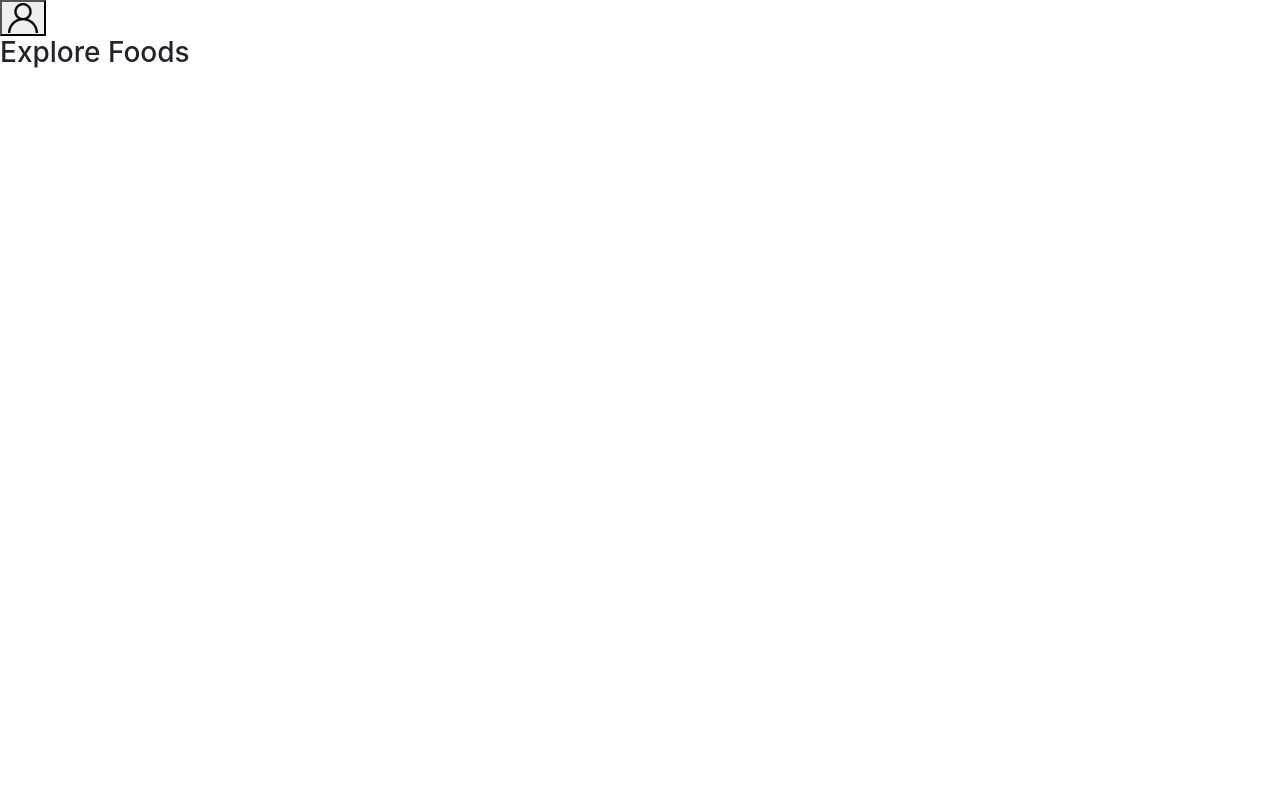
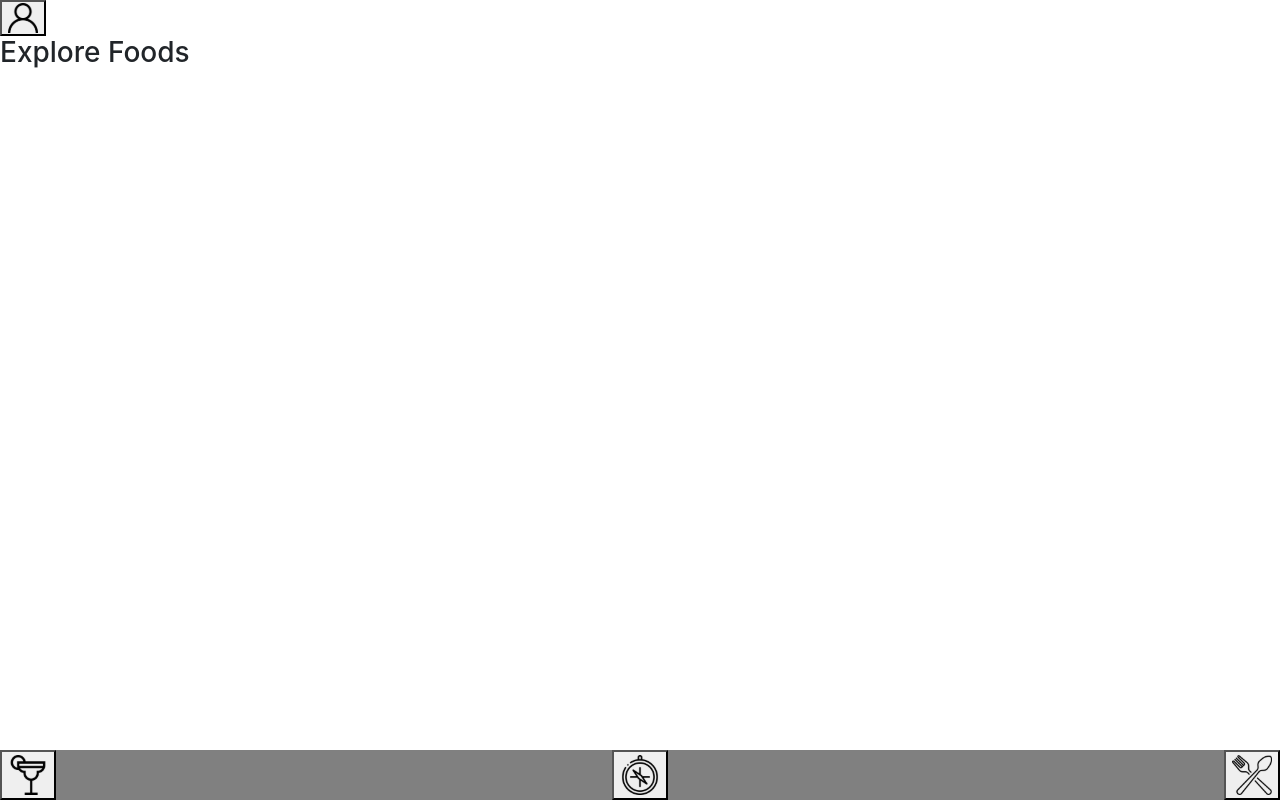
Before and after one commit to imsamuelcovalero/Project-Recipes-App, a React (Create React App) app: page /explore/foods in a window 1280 px wide. Built offline with nearby package versions, Linux system fonts and the light colour scheme.

Commit message:
Feat: Implementa o footer nas paginas corretas e adiciona o css para deixar fixo no rodape das paginas

```diff
--- /dev/null
+++ b/src/Components/Footer.css
@@ -0,0 +1,11 @@
+.footer-container {
+  background-color: grey;
+  bottom: 0px;
+  display: flex;
+  height: 50px;
+  justify-content: space-between;
+  left: 0px;
+  margin-bottom: 0px;
+  position: fixed;
+  right: 0px;
+}
--- a/src/Components/Footer.js
+++ b/src/Components/Footer.js
@@ -1,16 +1,19 @@
 import React from 'react';
+import { useHistory } from 'react-router-dom';
 import drinkIcon from '../images/drinkIcon.svg';
 import exploreIcon from '../images/exploreIcon.svg';
 import mealIcon from '../images/mealIcon.svg';
+import './Footer.css';
 
 function Footer() {
+  const history = useHistory();
   return (
-    <div data-testid="footer">
+    <div data-testid="footer" className="footer-container">
       <button
         type="button"
         src={ drinkIcon }
         data-testid="drinks-bottom-btn"
-        // onClick={ () => history.push('/profile') }
+        onClick={ () => history.push('/drinks') }
       >
         <img src={ drinkIcon } alt="profile" />
       </button>
@@ -19,7 +22,7 @@ function Footer() {
         type="button"
         src={ exploreIcon }
         data-testid="explore-bottom-btn"
-        // onClick={ () => history.push('/profile') }
+        onClick={ () => history.push('/explore') }
       >
         <img src={ exploreIcon } alt="profile" />
       </button>
@@ -28,7 +31,7 @@ function Footer() {
         type="button"
         src={ mealIcon }
         data-testid="food-bottom-btn"
-        // onClick={ () => history.push('/profile') }
+        onClick={ () => history.push('/foods') }
       >
         <img src={ mealIcon } alt="profile" />
       </button>
--- a/src/pages/Drinks.js
+++ b/src/pages/Drinks.js
@@ -1,6 +1,7 @@
 import React from 'react';
 import Header from '../Components/Header';
 import FoodAndDrinkCard from '../Components/FoodAndDrinkCard';
+import Footer from '../Components/Footer';
 
 function Drinks() {
   return (
@@ -8,6 +9,7 @@ function Drinks() {
       <Header title="Drinks" />
       <p>Drinks</p>
       <FoodAndDrinkCard />
+      <Footer />
     </div>
   );
 }
--- a/src/pages/DrinksIngredients.js
+++ b/src/pages/DrinksIngredients.js
@@ -1,9 +1,13 @@
 import React from 'react';
 import HeaderNoSearch from '../Components/HeaderNoSearch';
+import Footer from '../Components/Footer';
 
 function DrinksIngredients() {
   return (
-    <HeaderNoSearch title="Explore Ingredients" shouldRenderMagnifier />
+    <div>
+      <HeaderNoSearch title="Explore Ingredients" shouldRenderMagnifier />
+      <Footer />
+    </div>
   );
 }
 
--- a/src/pages/Explore.js
+++ b/src/pages/Explore.js
@@ -1,9 +1,13 @@
 import React from 'react';
+import Footer from '../Components/Footer';
 import HeaderNoSearch from '../Components/HeaderNoSearch';
 
 function Explore() {
   return (
-    <HeaderNoSearch title="Explore" shouldRenderMagnifier />
+    <div>
+      <HeaderNoSearch title="Explore" shouldRenderMagnifier />
+      <Footer />
+    </div>
   );
 }
 
--- a/src/pages/ExploreDrinks.js
+++ b/src/pages/ExploreDrinks.js
@@ -1,9 +1,13 @@
 import React from 'react';
 import HeaderNoSearch from '../Components/HeaderNoSearch';
+import Footer from '../Components/Footer';
 
 function ExploreDrinks() {
   return (
-    <HeaderNoSearch title="Explore Drinks" shouldRenderMagnifier />
+    <div>
+      <HeaderNoSearch title="Explore Drinks" shouldRenderMagnifier />
+      <Footer />
+    </div>
   );
 }
 
--- a/src/pages/ExploreFoods.js
+++ b/src/pages/ExploreFoods.js
@@ -1,9 +1,13 @@
 import React from 'react';
 import HeaderNoSearch from '../Components/HeaderNoSearch';
+import Footer from '../Components/Footer';
 
 function ExploreFoods() {
   return (
-    <HeaderNoSearch title="Explore Foods" shouldRenderMagnifier />
+    <div>
+      <HeaderNoSearch title="Explore Foods" shouldRenderMagnifier />
+      <Footer />
+    </div>
   );
 }
 
--- a/src/pages/FoodsIngredients.js
+++ b/src/pages/FoodsIngredients.js
@@ -1,9 +1,13 @@
 import React from 'react';
 import HeaderNoSearch from '../Components/HeaderNoSearch';
+import Footer from '../Components/Footer';
 
 function FoodsIngredients() {
   return (
-    <HeaderNoSearch title="Explore Ingredients" shouldRenderMagnifier />
+    <div>
+      <HeaderNoSearch title="Explore Ingredients" shouldRenderMagnifier />
+      <Footer />
+    </div>
   );
 }
 
--- a/src/pages/Nationalities.js
+++ b/src/pages/Nationalities.js
@@ -1,9 +1,13 @@
 import React from 'react';
 import Header from '../Components/Header';
+import Footer from '../Components/Footer';
 
 function Nationalities() {
   return (
-    <Header title="Explore Nationalities" shouldRenderMagnifier />
+    <div>
+      <Header title="Explore Nationalities" shouldRenderMagnifier />
+      <Footer />
+    </div>
   );
 }
 
--- a/src/pages/Profile.js
+++ b/src/pages/Profile.js
@@ -1,9 +1,13 @@
 import React from 'react';
 import HeaderNoSearch from '../Components/HeaderNoSearch';
+import Footer from '../Components/Footer';
 
 function Profile() {
   return (
-    <HeaderNoSearch title="Profile" shouldRenderMagnifier />
+    <div>
+      <HeaderNoSearch title="Profile" shouldRenderMagnifier />
+      <Footer />
+    </div>
   );
 }
 
```
